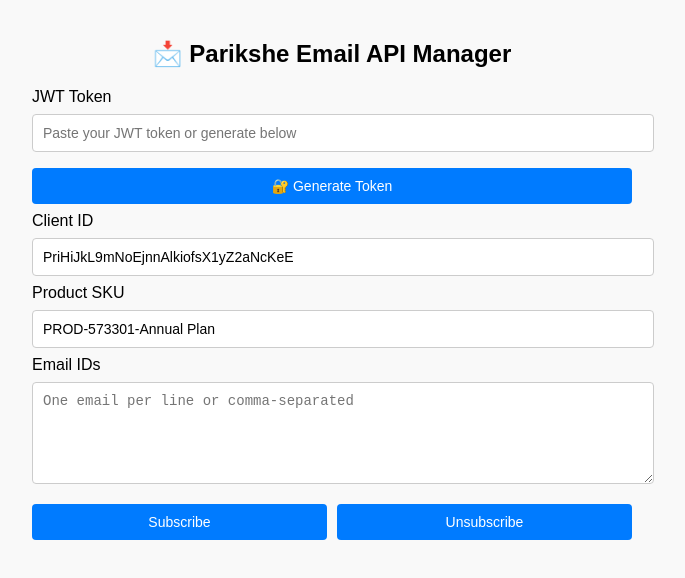
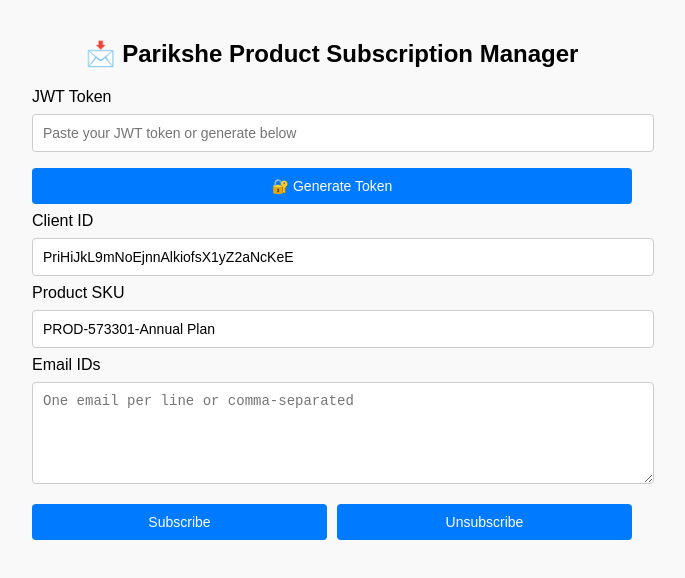
Before and after one commit to prashanthparikshe11/subscriber, a plain HTML site: page index.html in a window 1280 px wide. Shown: the whole page, without its empty margins (308-993 px from the left). Drawn offline with Linux system fonts and the light colour scheme.

Commit message:
name change two

```diff
--- a/index.html
+++ b/index.html
@@ -44,7 +44,7 @@
 </head>
 <body>
 
-  <h2>📩 Parikshe Email API Manager</h2>
+  <h2>📩 Parikshe Product Subscription Manager</h2>
 
   <label>JWT Token</label>
   <input id="token" type="text" placeholder="Paste your JWT token or generate below" />
```
